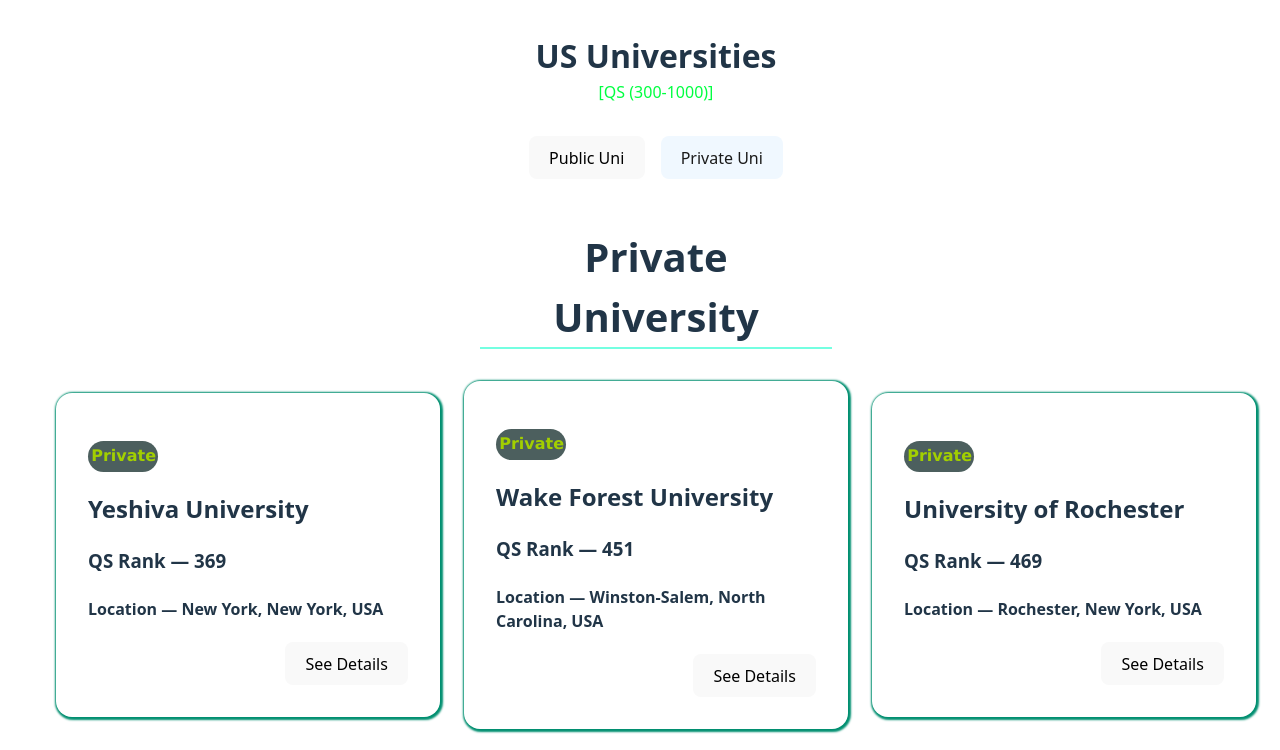
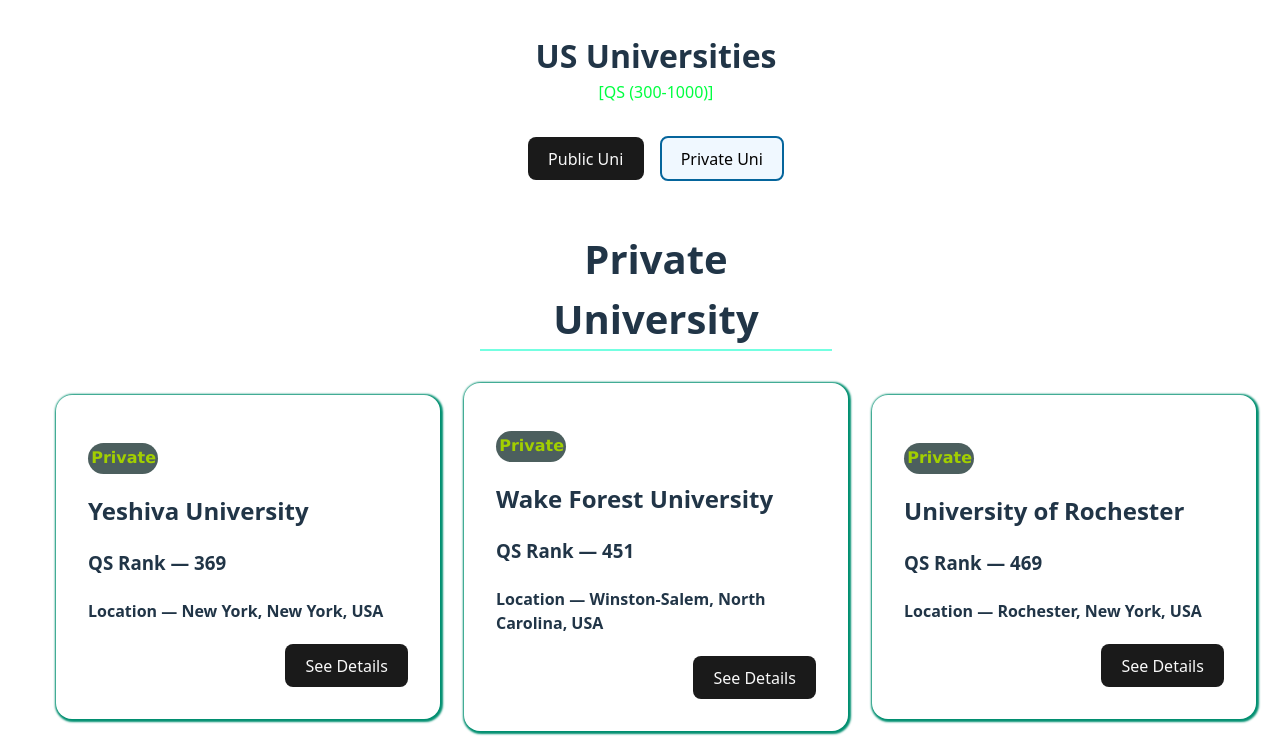
Before and after one commit to heyAbdullahBruh/VersityList, a React (Vite) app: page / in a window 1280 px wide. Shown: the top 750 px of the page. Built offline with nearby package versions, Linux system fonts and the light colour scheme.

Commit message:
#updae1.8 button color change

```diff
--- a/src/components/Home/home.module.css
+++ b/src/components/Home/home.module.css
@@ -35,6 +35,15 @@
 }
 
 .active {
-  background-color: aliceblue;
-  color: #1a1a1a;
+  background-color:#030202 ;
+  border: 2px solid #05659c;
+  color: aliceblue;
 }
+
+@media (prefers-color-scheme: light) {
+ .active {
+  background-color:aliceblue;
+  border: 2px solid #05659c;
+  color: #030202 ;
+}
+}
--- a/src/index.css
+++ b/src/index.css
@@ -38,7 +38,8 @@
   font-size: 1em;
   font-weight: 500;
   font-family: inherit;
-  background-color: #1a1a1a;
+  background-color: #f9f9f9;
+  color: #1a1a1a;
   cursor: pointer;
   transition: border-color 0.25s;
 }
@@ -59,6 +60,7 @@
     color: #747bff;
   }
   button {
-    background-color: #f9f9f9;
+    background-color: #1a1a1a;
+    color: #f9f9f9;
   }
 }
```
